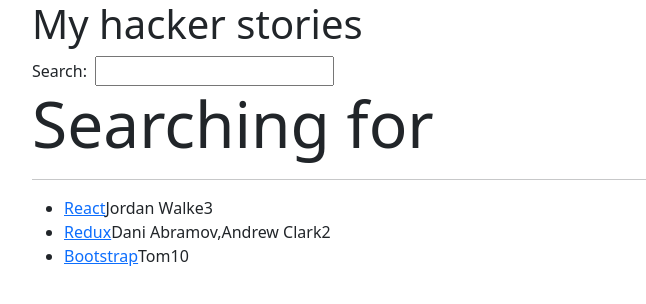
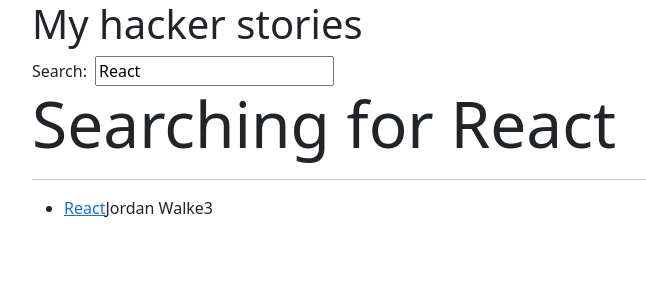
Before and after one commit to fstipo/rm08-hacker-stories, a React (Create React App) app: page / in a window 1280 px wide. Shown: the top 304 px of the page, without its empty margins (50-696 px from the left). Built offline with nearby package versions, Linux system fonts and the light colour scheme.

Commit message:
controlled components

```diff
--- a/src/App.js
+++ b/src/App.js
@@ -5,14 +5,14 @@
 import { list } from "./data/dataTemplate"
 
 const App = () => {
-  const [searchTerm, setSearchTerm] = useState("");
+  const [searchTerm, setSearchTerm] = useState("React");
   const handleSearch=(event)=> setSearchTerm(event.target.value)
   const searchStories = list.filter(story=> story.title.toLowerCase().includes(searchTerm.toLowerCase()))
 
   return (
     <div className="container">
       <h1>My hacker stories</h1>
-      <Search onSearch={handleSearch}/>
+      <Search onSearch={handleSearch} search={searchTerm}/>
       <p className='display-3'>Searching for <strong>{searchTerm}</strong></p>
       <hr />
     <List list={searchStories}/>
--- a/src/component/Search.js
+++ b/src/component/Search.js
@@ -7,7 +7,7 @@
     return (
         <>
             <label htmlFor='search' className='me-2'>Search:</label>
-            <input id="search" type="text" onChange={handleChange} />
+            <input id="search" type="text" onChange={handleChange} value={props.search} />
 
         </>
     )
```
